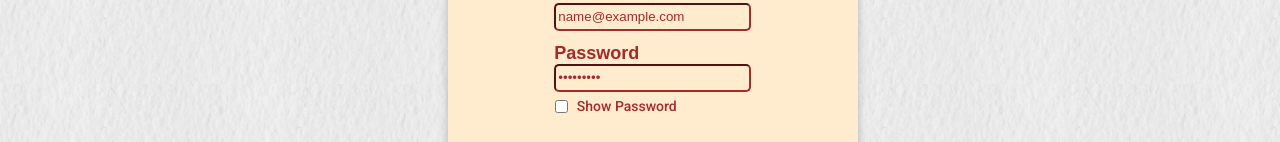
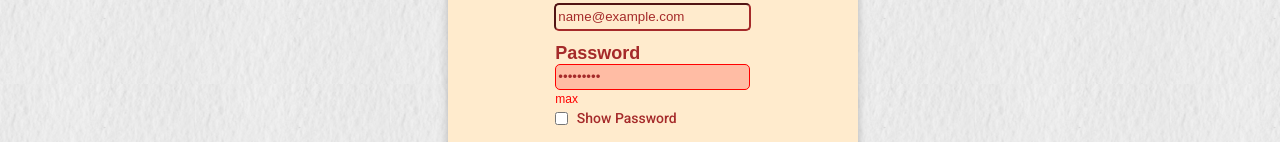
Before and after one commit to carlosmiguelviegas/virtual-library-react, a React (Create React App) app: page /login in a window 1280 px wide. Both pictures are taken after typing "name@example.com", "Sample123" into the empty fields and a click on the button "Sign in". Shown: the part 352-494 px from the top of the page. Built offline with nearby package versions, Linux system fonts and the light colour scheme; no server answers.

Commit message:
refactored and created an input error state in the input field component to track the validation error. added custom validation to required, email, min length and max length

```diff
--- a/src/components/inputs/input-field/InputField.js
+++ b/src/components/inputs/input-field/InputField.js
@@ -1,12 +1,38 @@
+import { useState } from 'react';
+
 import styles from './InputField.module.css';
 
-const InputField = ({ type = 'text', label, name, value, error, width = 189, handlerOnChange }) => {
+const isValidEmail = /^[\w-\.]+@([\w-]+\.)+[\w-]{2,4}$/g;
+
+const InputField = ({ type = 'text', label, name, value, required = false, email = false, minLength, maxLength, width = 189, handlerOnChange }) => {
+
+  const [ inputFieldError, setInputFieldError ] = useState(null);
+
+  const onValidateInput = event => {
+    const error = getValidationErrors(event['target']['value']);
+    setInputFieldError(error ? error : null);
+    handlerOnChange(event);
+  };
+
+  const getValidationErrors = value => {
+    if (required && !value) {
+      return 'The field is mandatory.';
+    } else if (email && !value.match(isValidEmail)) {
+      return 'Please provide a valid email address.';
+    } else if (maxLength && value.length > maxLength) {
+      return 'max';
+    } else if (minLength && value.length < minLength) {
+      return 'min';
+    } else {
+      return null;
+    }
+  };
 
   return (
     <section className={styles.formControl}>
       <label className={styles.label}>{ label }</label>
-      <input className={`${styles.input} ${error ? styles.error : ''} `} type={type} name={name} value={value} style={{width:` ${width}px`}} onChange={handlerOnChange} />
-      {error && <div className={styles.errorClass}>{error}</div>}
+      <input className={`${styles.input} ${inputFieldError ? styles.error : ''} `} type={type} name={name} value={value} style={{width:` ${width}px`}} onChange={onValidateInput} />
+      {inputFieldError && <div className={styles.errorClass}>{inputFieldError}</div>}
     </section>
   );
 
--- a/src/pages/login/Login.js
+++ b/src/pages/login/Login.js
@@ -13,7 +13,6 @@ const LOGIN_URL = 'http://localhost:8000/api/v1/users/login';
 const Login = ({ checkLogin }) => {
 
   const [ loginForm, setLoginForm ] = useState({ email: '', password: '' });
-  const [ inputsFormError, setInputsFormError ] = useState({ email: null, password: null });
   const [ showPassword, setShowPassword ] = useState(false);
   const navigate = useNavigate();
 
@@ -23,11 +22,7 @@ const Login = ({ checkLogin }) => {
         ...loginForm,
         [event['target']['name']]: event['target']['value']
       }
-    );
-    setInputsFormError(!event['target']['value'] ? { ...inputsFormError, [event['target']['name']]: 'The field is mandatory.' }
-      :
-      { ...inputsFormError, [event['target']['name']]: null }
-    );
+    ); console.log(loginForm)
   };
 
   const handlerOnChangePassword = () => setShowPassword(showPassword => !showPassword);
@@ -51,8 +46,8 @@ const Login = ({ checkLogin }) => {
         <h2>{SIGN_IN_TITLE}</h2>
       </section>
       <section className={styles.contentContainer}>
-        <InputField type={'email'} label={SIGN_IN_EMAIL_LABEL} name={'email'} value={loginForm['email']} error={inputsFormError['email']} handlerOnChange={handlerOnChange} />
-        <InputField type={showPassword ? 'text' : 'password'} label={SIGN_IN_PASSWORD_LABEL} name={'password'} value={loginForm['password']} error={inputsFormError['password']} handlerOnChange={handlerOnChange} />
+        <InputField type={'email'} label={SIGN_IN_EMAIL_LABEL} name={'email'} value={loginForm['email']} required email handlerOnChange={handlerOnChange} />
+        <InputField type={showPassword ? 'text' : 'password'} label={SIGN_IN_PASSWORD_LABEL} name={'password'} value={loginForm['password']} required minLength={3} maxLength={5} handlerOnChange={handlerOnChange} />
         <section className={styles.showPasswordInput}>
           <DisplayAndHidePassword value={showPassword} handlerOnChange={handlerOnChangePassword} />
         </section>
```
